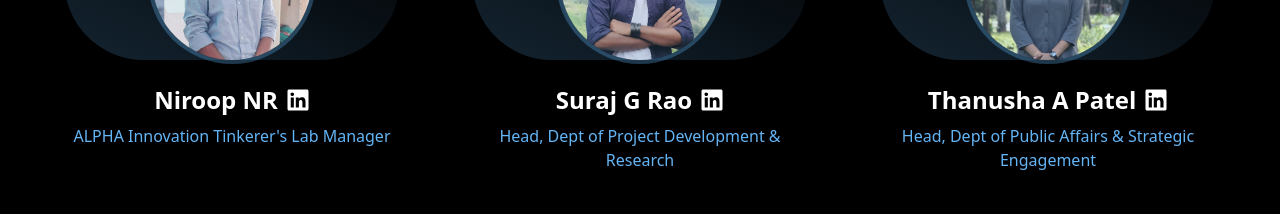
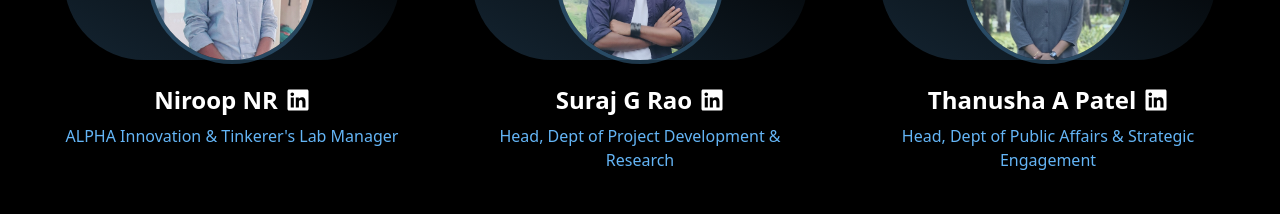
Before and after one commit to Hemanth-4301/alpha, a React (Vite) app: page /#/team in a window 1280 px wide. Shown: the part 840-1054 px from the top of the page. Built offline with nearby package versions, Linux system fonts and the light colour scheme.

Commit message:
designation changes

```diff
--- a/src/components/Team.jsx
+++ b/src/components/Team.jsx
@@ -25,7 +25,7 @@ import i16 from "../assets/team_members/Ganesha M.jpg";
 const teamMembers = [
   {
     name: "Niroop NR",
-    role: "ALPHA Innovation Tinkerer's Lab Manager",
+    role: "ALPHA Innovation & Tinkerer's Lab Manager",
     image: i1,
     linkedin: "https://www.linkedin.com/in/niroop-nr-nara/",
   },
```
